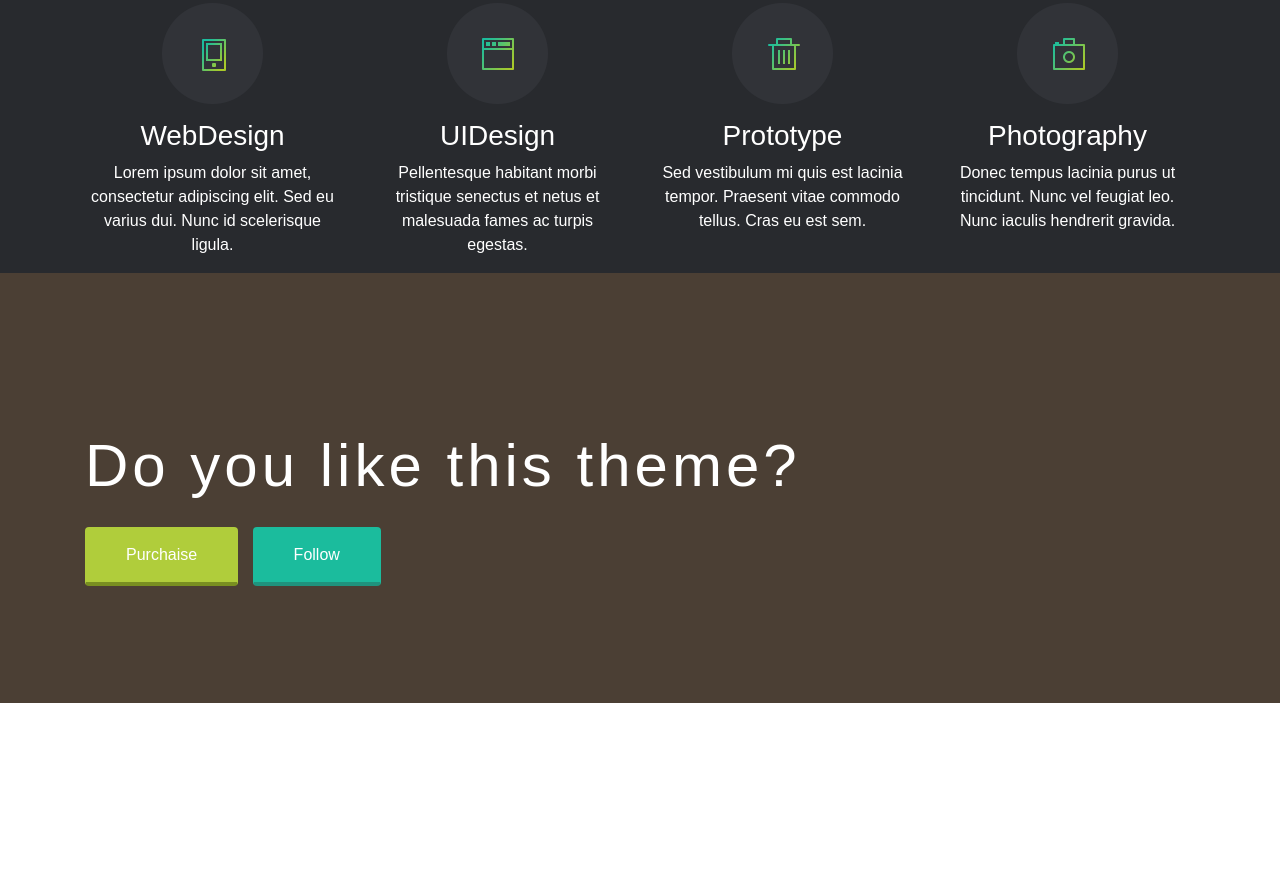
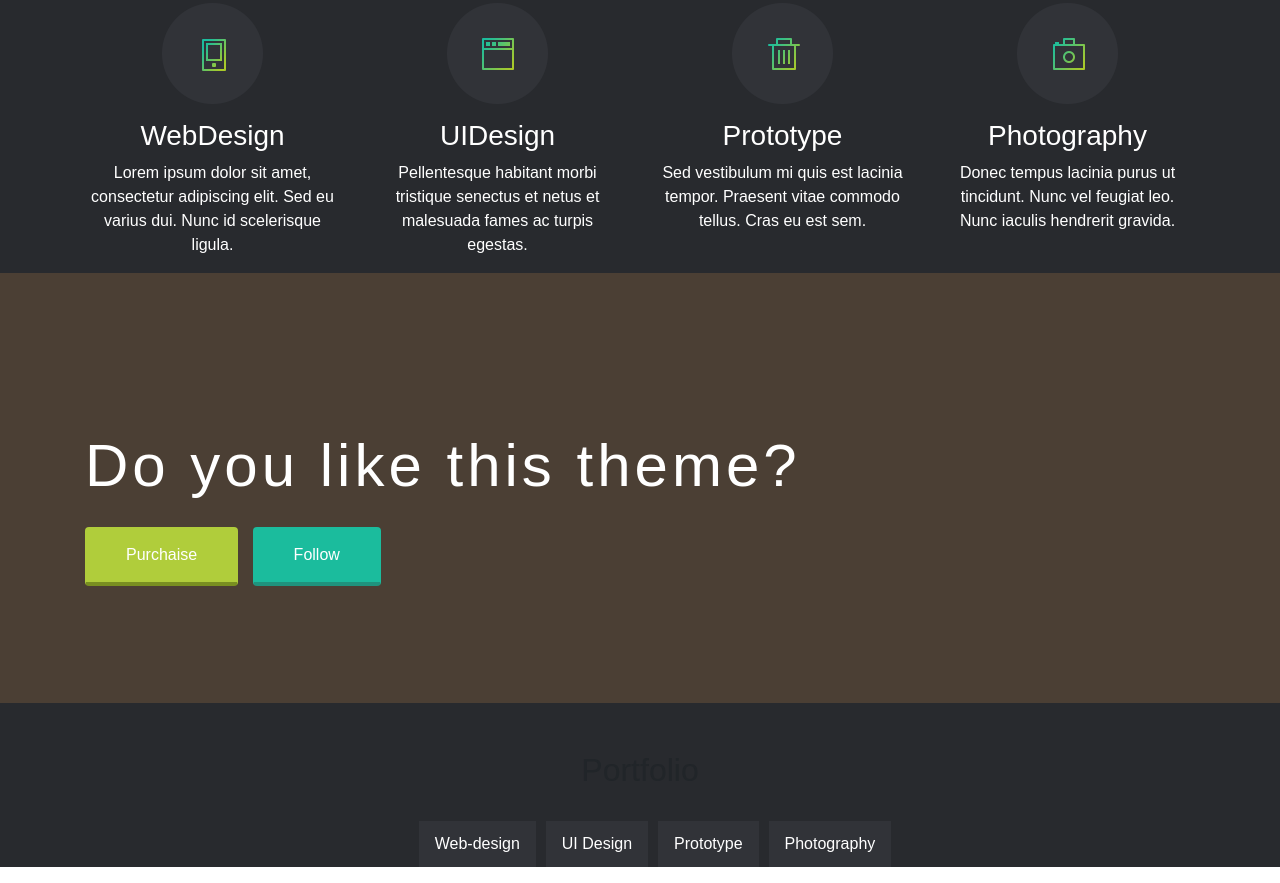
Before and after one commit to georgikolarov/Main-Dark, a plain HTML site: page index.html in a window 1280 px wide. Shown: the part 853-1736 px from the top of the page. Before the commit the page ends 1556 px from the top, so only its background shows below. Drawn offline with nearby package versions, Linux system fonts and the light colour scheme.

Commit message:
Second commit

```diff
--- a/css/style.css
+++ b/css/style.css
@@ -195,6 +195,36 @@ input::-webkit-input-placeholder {
     border-bottom: 4px solid #1f937d;
     color: #fff;
 }
+/* End of Feature2*/
+
+/*Start Feature3*/
+.feature3{
+    background-color: #282a2e;
+}
+.feature3 ul{
+    list-style: none;
+}
+.feature3 li{
+    background-color: #313338;
+    border: 1px solid #313338;
+    margin-right: 10px;
+    padding: 10px 15px 10px 15px;
+    cursor: pointer;
+}
+
+.feature3 li:hover{
+    background-color: #1bbc9d;
+    border: 1px solid #1bbc9d;
+    margin-right: 10px;
+    padding: 10px 15px 10px 15px;
+}
+
+.feature3 ul li a{
+    color: #fff;
+    text-decoration: none;
+}
+
+
 @media (max-width: 991.98px) {
     .navbar ul li:last-child{
         margin-right: 2rem !important;
--- a/index.html
+++ b/index.html
@@ -119,8 +119,16 @@
             </div>
         </div>
 
-        <div class="feature3">
-
+        <div class="feature3 text-center">
+            <div class="content pt-5">
+                <h2 class="pb-4">Portfolio</h2>
+                <ul class="d-flex flex-row justify-content-center">
+                    <li><a href="#">Web-design</a></li>
+                    <li><a href="#">UI Design</a></li>
+                    <li><a href="#">Prototype</a></li>
+                    <li><a href="#">Photography</a></li>
+                </ul>
+            </div>
         </div>
 
 
```
